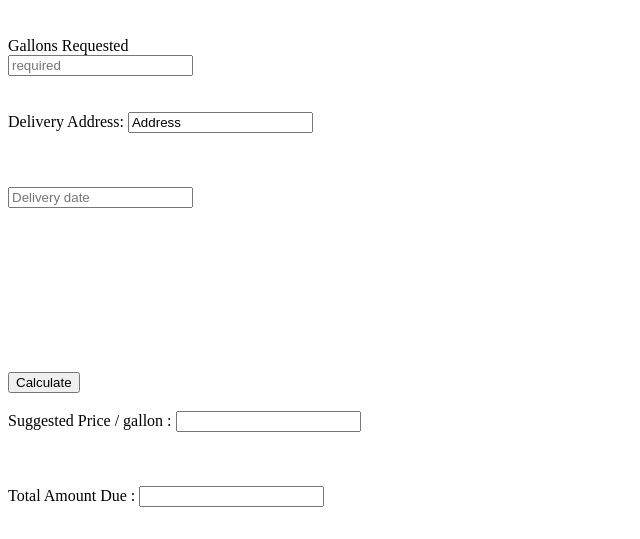
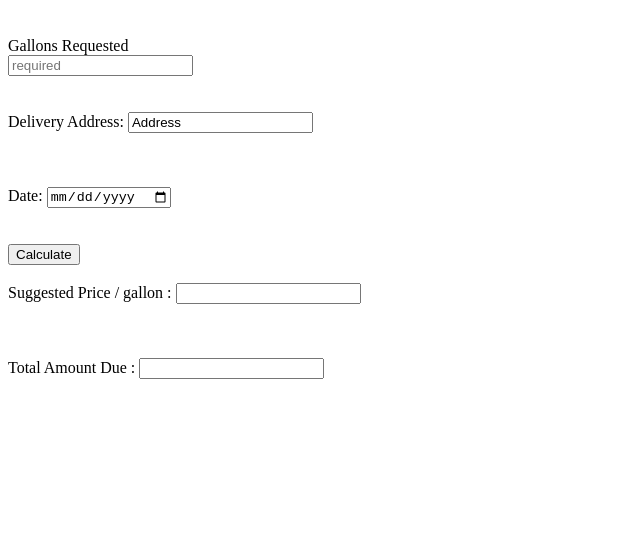
Before and after one commit to Bayrammyrat/cosc4353_fuel_project, a website: page public/get_quote.html in a window 1280 px wide. Shown: the part 105-644 px from the top of the page, without its empty margins (0-640 px from the left). Drawn offline with nearby package versions, Linux system fonts and the light colour scheme.

Commit message:
Update get_quote.html

```diff
--- a/public/get_quote.html
+++ b/public/get_quote.html
@@ -21,25 +21,9 @@
 </br>
 <br>
 
-<section style="margin-bottom: 8em;">
-  <script src="http://code.jquery.com/jquery-1.10.2.js"></script>
-  <script src="http://code.jquery.com/ui/1.11.0/jquery-ui.js"></script>
-
-  <label class="tmDtpicker">
-  <input id="dtinput" type="text" name="Start" placeholder='Delivery date' data-constraints="@NotEmpty @Required @Date" />
-  </label>
-
-  <script>
-    $(document).ready(
-          function () {
-              $("#dtinput").datepicker({ showWeek: true, firstDay :1,
-                  showOtherMonths: true,
-                  selectOtherMonths: true,
-                  minDate: '0d', dateFormat: "dd-mm-yy"
-              });
-          }
-        );
-  </script>
+<section>
+  <label for="date">Date:</label>
+  <input type="date" id="date" name="date">
 </section>
 </br>
 
```
